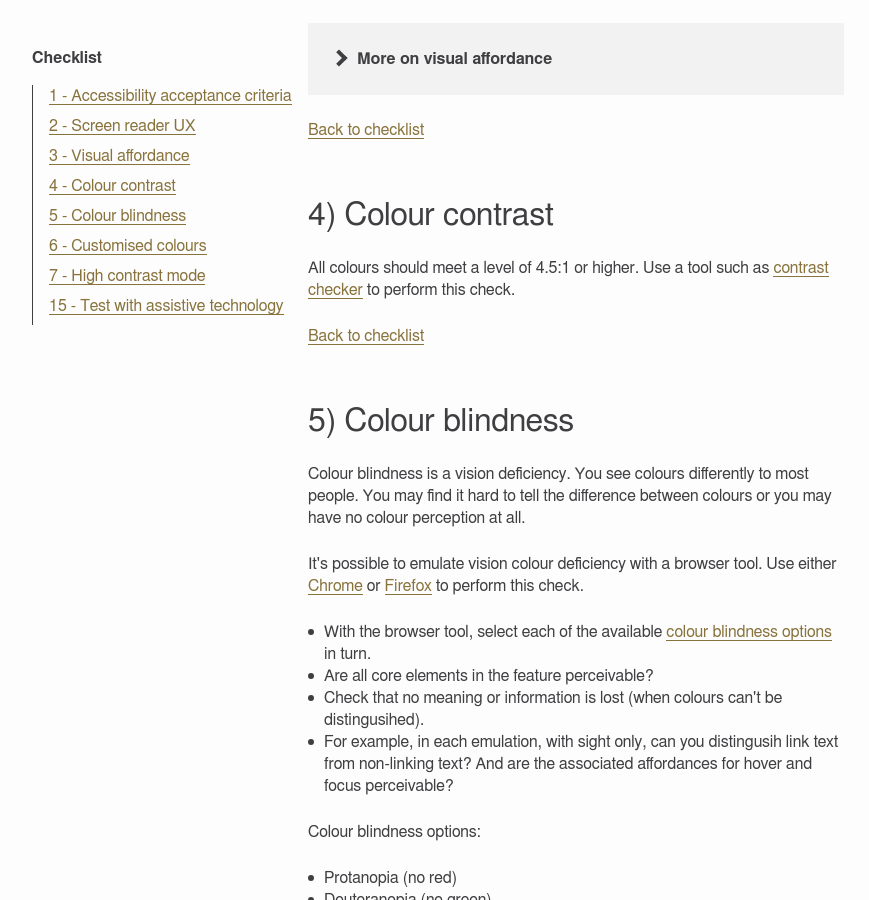
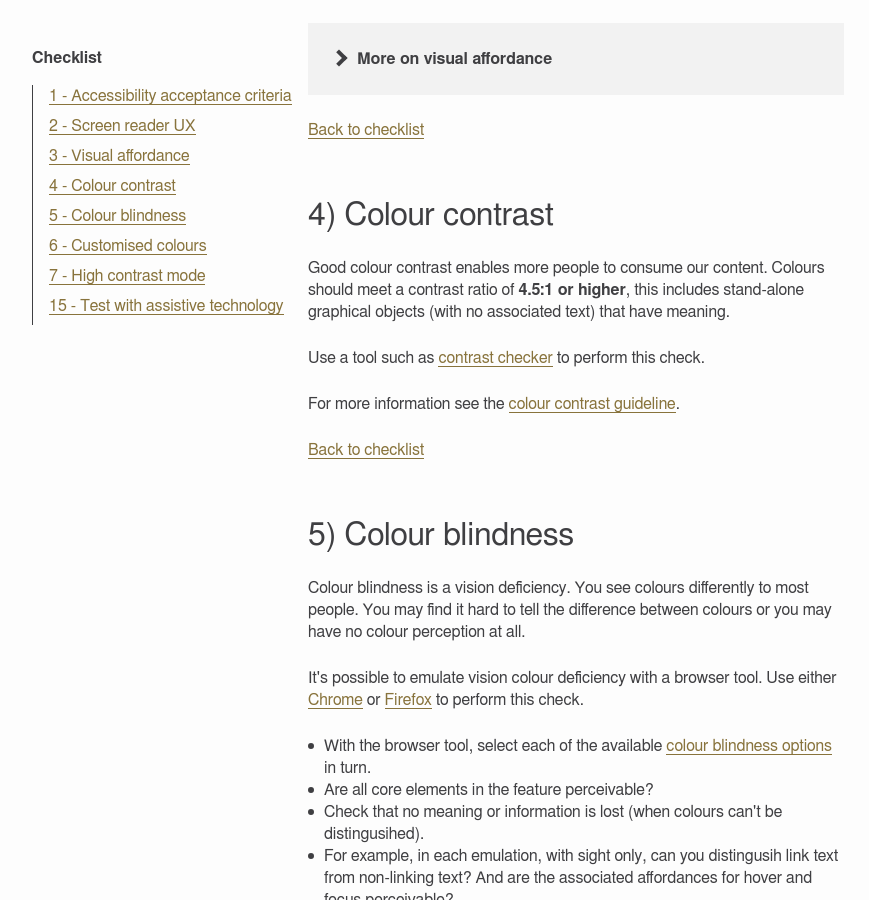
Before and after one commit to bbc/accessibility-news-and-you, a Jekyll site: the page checklist/accessibility-swarm.html, which Jekyll copies as it is, in a window 1280 px wide and 900 px high, scrolled down 2057 px. Shown: the whole window, without its empty margins (64-933 px from the left). Built offline with Jekyll 4.4.1, drawn with Linux system fonts in a browser that asks for light colours.

Commit message:
update colour contrast

```diff
--- a/checklist/accessibility-swarm.html
+++ b/checklist/accessibility-swarm.html
@@ -112,7 +112,11 @@
 
             <h2 id="4-colour-contrast" class="h3" tabindex="-1">4) Colour contrast</h2>
 
-            <p>All colours should meet a level of 4.5:1 or higher. Use a tool such as <a href="https://webaim.org/resources/contrastchecker/">contrast checker</a> to perform this check.</p>
+            <p>Good colour contrast enables more people to consume our content. Colours should meet a contrast ratio of <b>4.5:1 or higher</b>, this includes stand-alone graphical objects (with no associated text) that have meaning.</p>
+
+            <p>Use a tool such as <a href="https://webaim.org/resources/contrastchecker/">contrast checker</a> to perform this check.</p>
+
+            <p>For more information see the <a href="https://www.bbc.co.uk/accessibility/forproducts/guides/mobile/colour-contrast/">colour contrast guideline</a>.</p>
 
             <div class="back-to-container">
                 <a href="#steps" class="back-to">Back to checklist</a>
```
